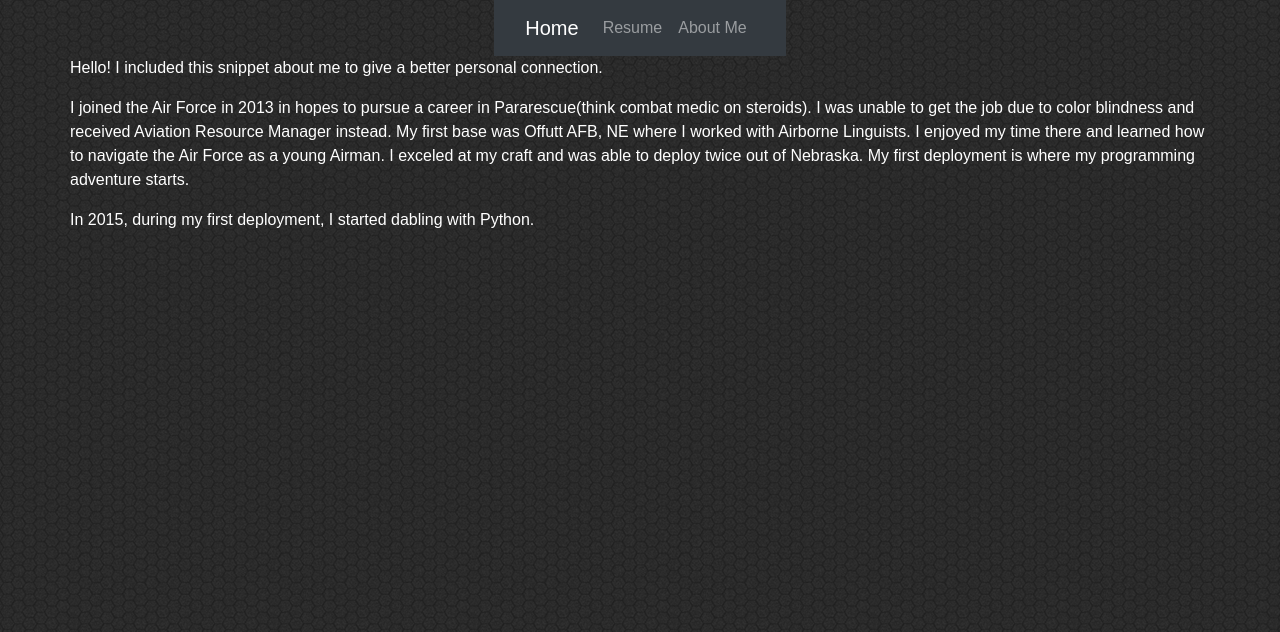
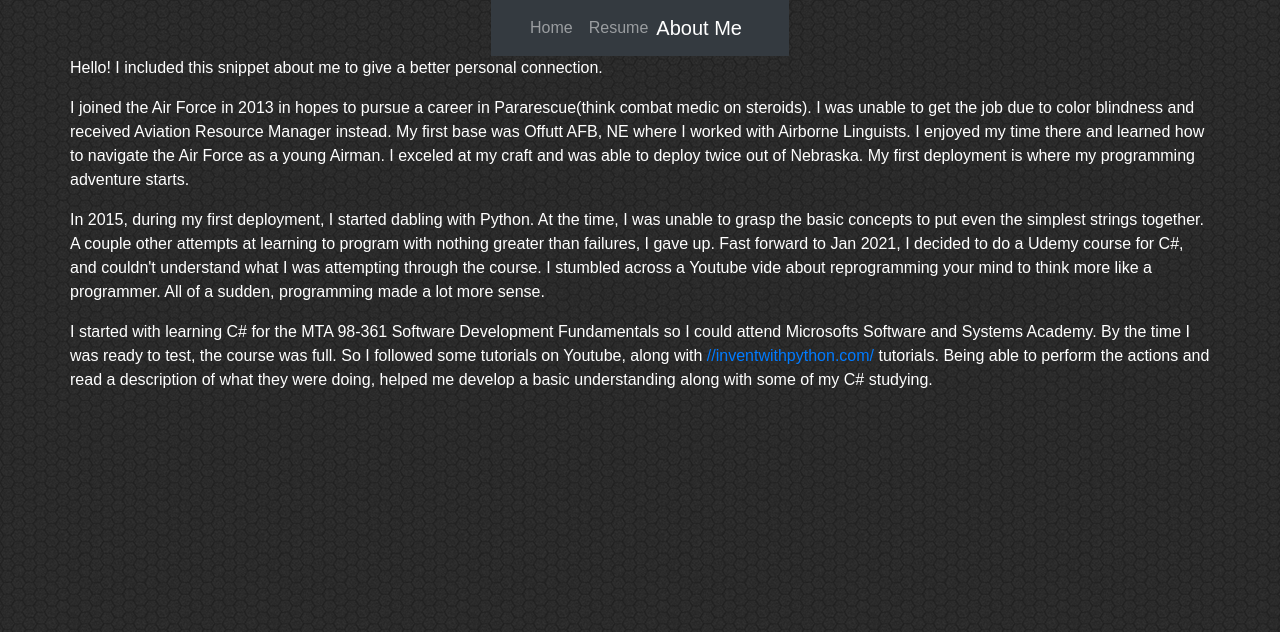
Before and after one commit to Discotech17/Resume, a Django app: page /aboutme/ in a window 1280 px wide. Shown: the top 632 px of the page. Run offline with Django 3.2, Linux system fonts and the light colour scheme; parts of the project's set-up code (start-up, migrations or seed data) failed here and were passed over; some libraries are stand-ins or nearby versions.

Commit message:
update html

```diff
--- a/Resume/settings.py
+++ b/Resume/settings.py
@@ -80,7 +80,7 @@ WSGI_APPLICATION = 'Resume.wsgi.application'
 DATABASES = {
     'default': {
         'ENGINE': 'django.db.backends.sqlite3',
-        'NAME': str(BASE_DIR, 'db.sqlite3'),
+        'NAME': os.path.join(BASE_DIR, 'db.sqlite3'),
     }
 }
 
--- a/templates/aboutme.html
+++ b/templates/aboutme.html
@@ -27,20 +27,17 @@
             <link rel="stylesheet" href="{% static 'css/accounts.css' %}">
             <nav class="navbar navbar-expand-sm navbar-dark bg-dark">
                 <div class="container">
-                    <a class="navbar-brand" href="{% url 'home' %}">Home</a>
                     <button class="navbar-toggler" type="button" data-toggle="collapse" data-target="#mainMenu" aria-controls="mainMenu" aria-expanded="false" aria-label="Toggle navigation">
                         <span class="navbar-toggler-icon"></span>
                     </button>
-                    <div class="collapse navbar-collapse" id="mainMenu">
-                        <ul class="navbar-nav">
-                            <li class="nav-item">
-                                <a class="nav-link" href="{% url 'Resume' %}">Resume</a>
-                            </li>
-                            <li class="nav-item">
-                                <a class="nav-link" href="{% url 'AboutMe' %}">About Me</a>
+                    <div class="navbar-nav">
+                        <a class="nav-link" href="{% url 'home' %}">Home</a>
+                        <a class="nav-link" href="{% url 'Resume' %}">Resume</a>
+                        <ul class="navbar-nav mr-auto">
+                            <li class="nav-item active">
+                                <a class="navbar-brand" href="{% url 'AboutMe' %}">About Me<span class="sr-only">(current)</span></a>
                             </li>
                         </ul>
-                    </div>
                 </div>
             </nav>
         </div>
@@ -51,7 +48,8 @@
                         <div class="text-white">
                             <p>Hello!  I included this snippet about me to give a better personal connection.</p>
                             <p>I joined the Air Force in 2013 in hopes to pursue a career in Pararescue(think combat medic on steroids).  I was unable to get the job due to color blindness and received Aviation Resource Manager instead.  My first base was Offutt AFB, NE where I worked with Airborne Linguists.  I enjoyed my time there and learned how to navigate the Air Force as a young Airman.  I exceled at my craft and was able to deploy twice out of Nebraska.  My first deployment is where my programming adventure starts.</p>
-                            <p>In 2015, during my first deployment, I started dabling with Python.  </p>
+                            <p>In 2015, during my first deployment, I started dabling with Python.  At the time, I was unable to grasp the basic concepts to put even the simplest strings together.  A couple other attempts at learning to program with nothing greater than failures, I gave up.  Fast forward to Jan 2021, I decided to do a Udemy course for C#, and couldn't understand what I was attempting through the course.  I stumbled across a Youtube vide about reprogramming your mind to think more like a programmer.   All of a sudden, programming made a lot more sense.</p>
+                            <p>I started with learning C# for the MTA 98-361 Software Development Fundamentals so I could attend Microsofts Software and Systems Academy.  By the time I was ready to test, the course was full.  So I followed some tutorials on Youtube, along with <a href="https://inventwithpython.com/">//inventwithpython.com/</a> tutorials.  Being able to perform the actions and read a description of what they were doing, helped me develop a basic understanding along with some of my C# studying.</p>
                         </div>
                     </div>
                 </div>
```
Also changed, not shown: templates/home.html (+6 -8 lines), templates/resume.html (+7 -10 lines).
